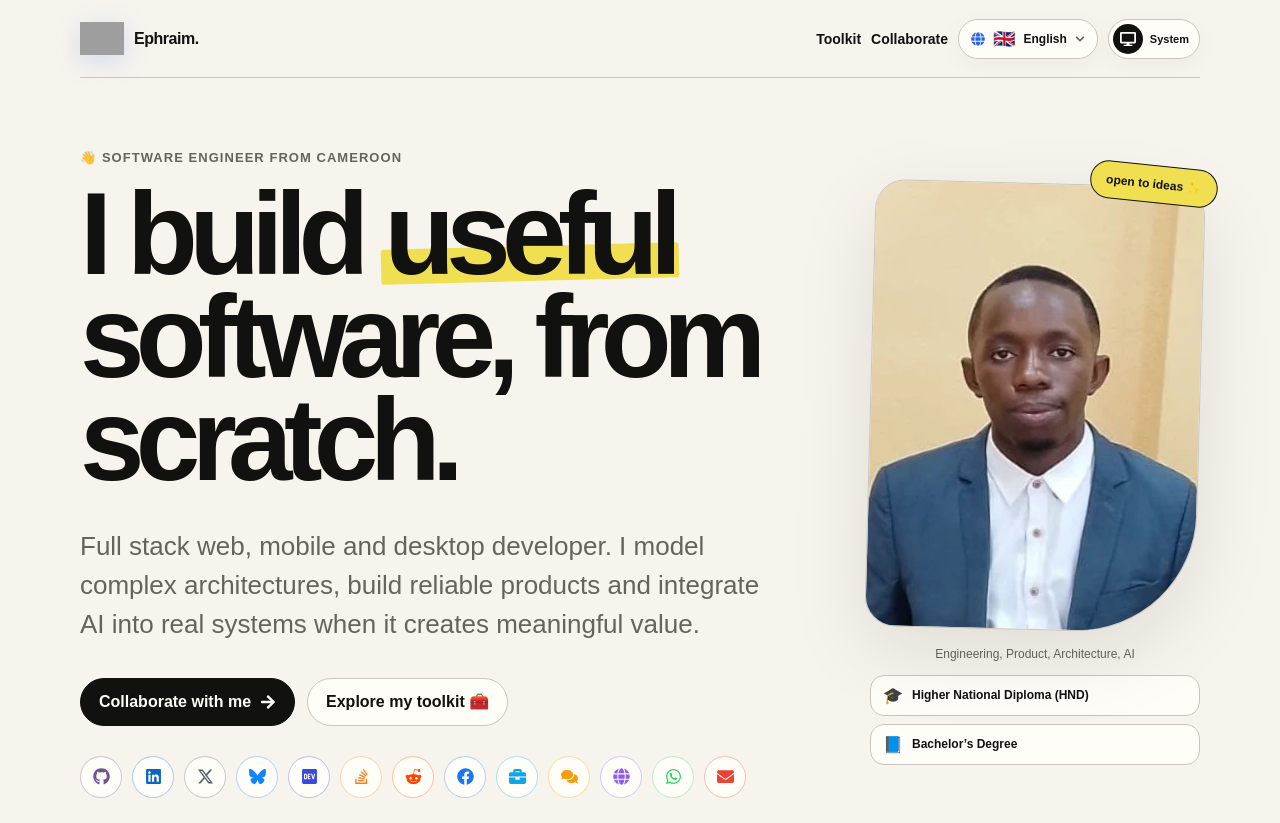
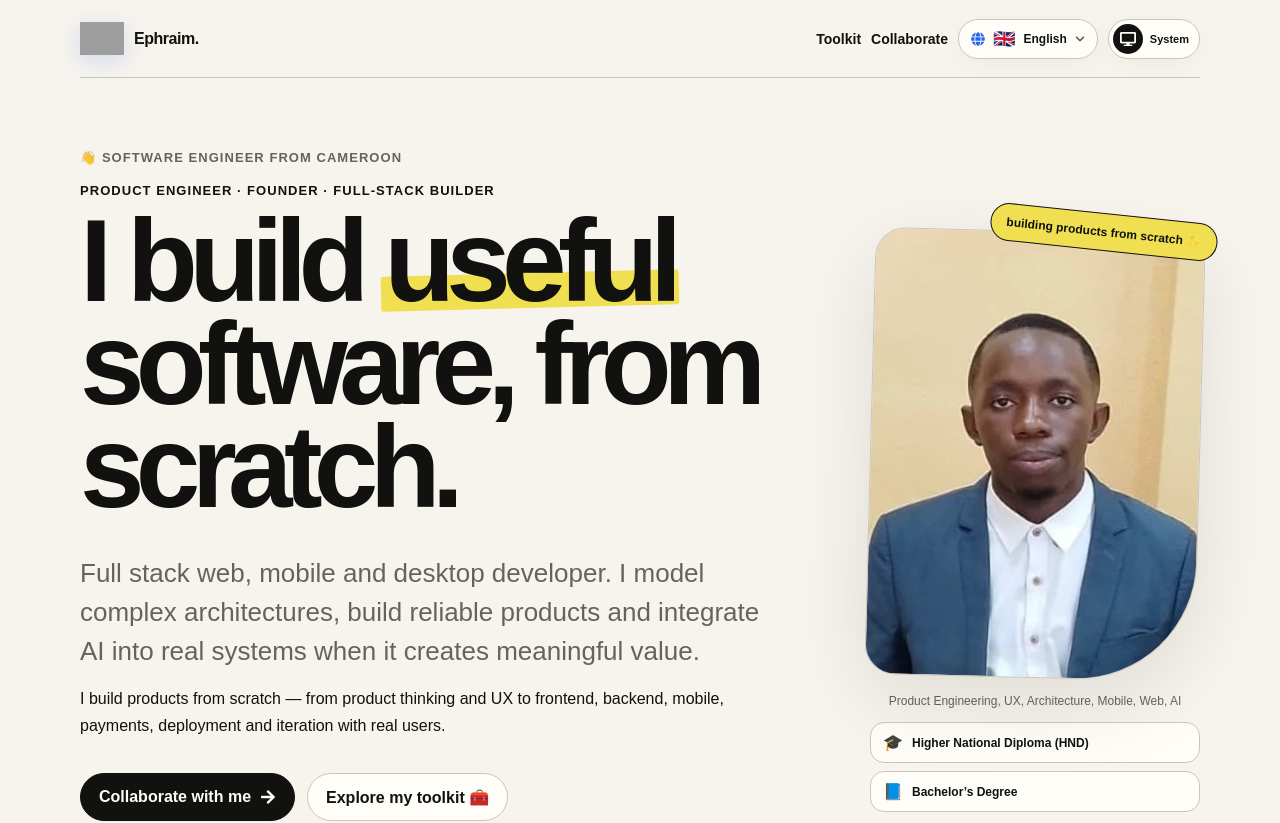
Before and after one commit to ephraimlifanjo/ephraim-portfolio, a Next.js app: page / in a window 1280 px wide. Shown: the top 823 px of the page. Built offline with nearby package versions, Linux system fonts and the light colour scheme; grey boxes are pictures that could not be loaded.

Commit message:
feat(portfolio): highlight product engineering from scratch

```diff
--- a/components/PortfolioPage.jsx
+++ b/components/PortfolioPage.jsx
@@ -29,10 +29,16 @@ export default function PortfolioPage({ locale = "en", dictionary: t }) {
       <section className="hero shell">
         <div className="hero-copy">
           <p className="kicker">{t.heroKicker}</p>
+          <p style={{ margin: "0 0 12px", fontSize: 13, fontWeight: 900, letterSpacing: ".08em", textTransform: "uppercase" }}>
+            Product Engineer · Founder · Full-stack builder
+          </p>
           <h1>
             {t.heroPrefix} <span className="marker">{t.heroFocus}</span><br />{t.heroSuffix}
           </h1>
           <p className="hero-lead">{t.heroLead}</p>
+          <p style={{ margin: "14px 0 0", maxWidth: 720, lineHeight: 1.7 }}>
+            I build products from scratch — from product thinking and UX to frontend, backend, mobile, payments, deployment and iteration with real users.
+          </p>
           <div className="hero-actions">
             <a className="btn btn-primary" href="#collaborate">{t.collaborateCta} <FaArrowRight aria-hidden="true" /></a>
             <Link className="btn btn-ghost" href="/toolkit/">{t.toolkitCta}</Link>
@@ -41,11 +47,11 @@ export default function PortfolioPage({ locale = "en", dictionary: t }) {
         </div>
 
         <div className="portrait-wrap">
-          <div className="portrait-badge">open to ideas ✨</div>
+          <div className="portrait-badge">building products from scratch ✨</div>
           <div className="portrait-frame" title="Ephraim Lifanjo">
             <Image
               src="/ephraim.webp"
-              alt="Ephraim Lifanjo, software engineer"
+              alt="Ephraim Lifanjo, product engineer"
               width={296}
               height={402}
               priority
@@ -53,7 +59,7 @@ export default function PortfolioPage({ locale = "en", dictionary: t }) {
             />
             <span className="portrait-shine" aria-hidden="true" />
           </div>
-          <p className="portrait-note">Engineering, Product, Architecture, AI</p>
+          <p className="portrait-note">Product Engineering, UX, Architecture, Mobile, Web, AI</p>
           <ul
             aria-label="Qualifications"
             style={{
@@ -144,7 +150,7 @@ export default function PortfolioPage({ locale = "en", dictionary: t }) {
           </label>
           <label>
             <span>{t.formType}</span>
-            <select name="collaboration" defaultValue="Website">
+            <select name="collaboration" defaultValue="Product engineering">
               {collaborationTypes.map((item) => <option key={item}>{item}</option>)}
             </select>
           </label>
@@ -167,7 +173,7 @@ export default function PortfolioPage({ locale = "en", dictionary: t }) {
 
       <footer className="footer shell">
         <span>© 2026 Ephraim Lifanjo.</span>
-        <span>{t.footer}</span>
+        <span>Product Engineer · {t.footer}</span>
       </footer>
     </main>
   );
```
